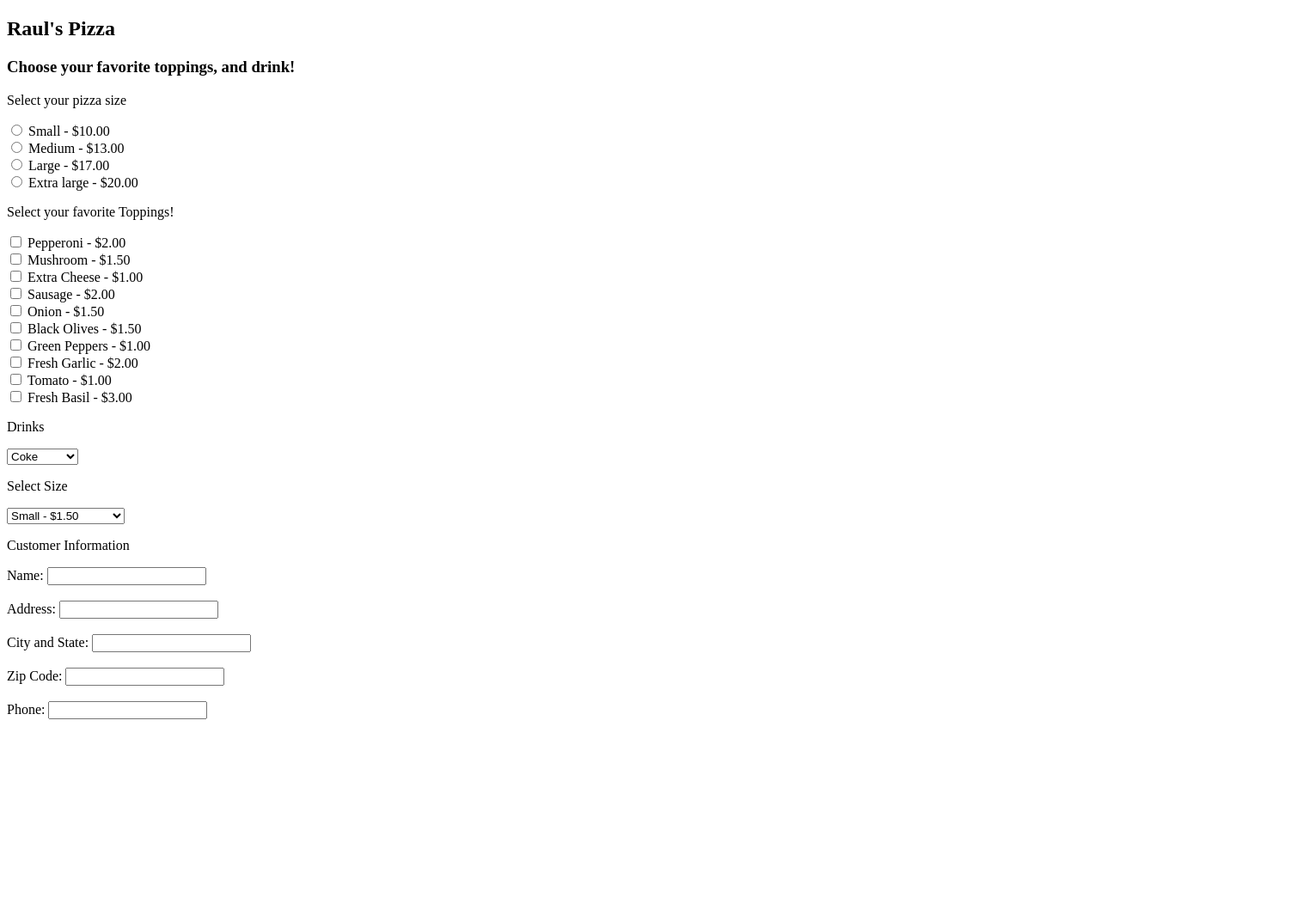
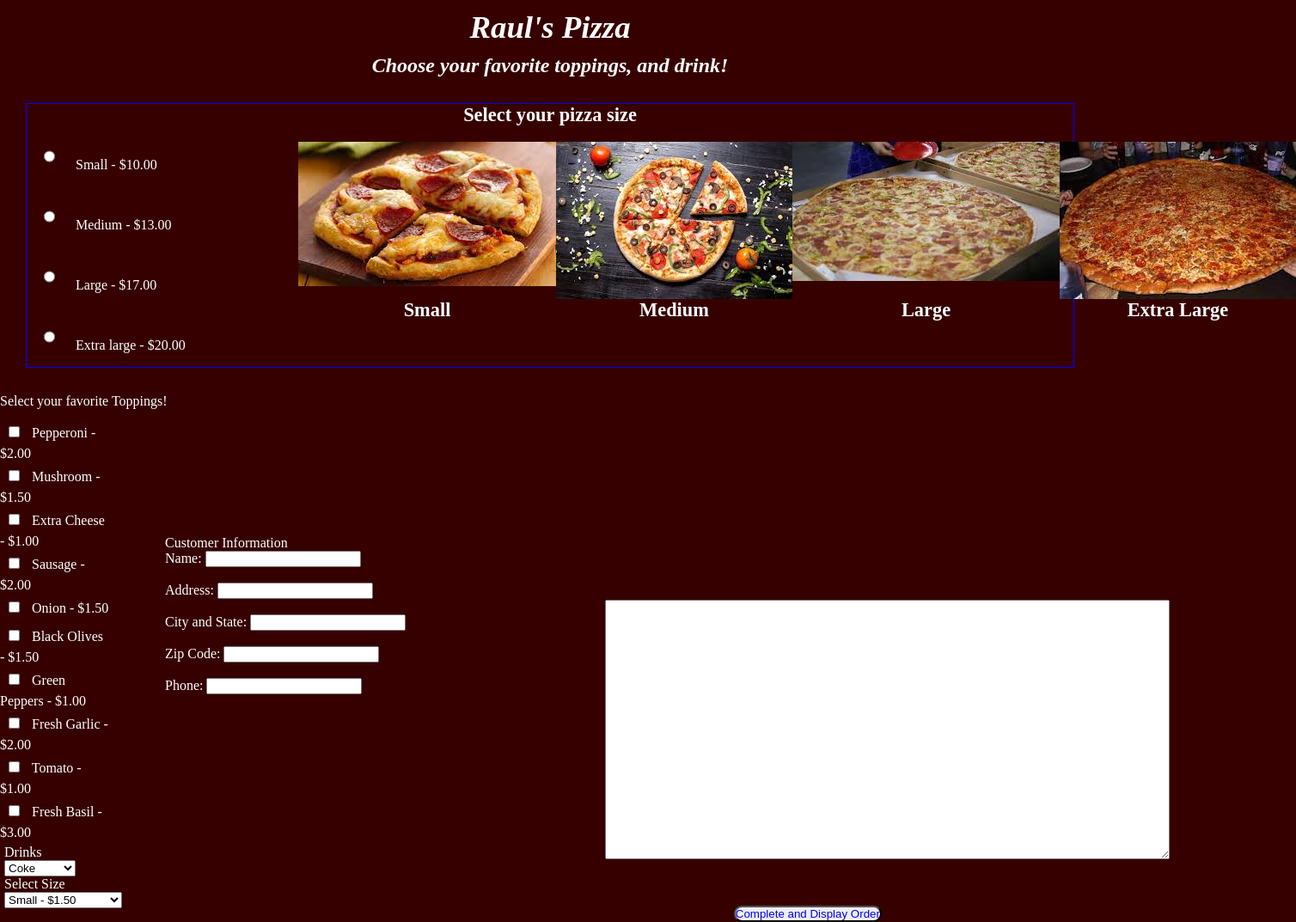
Before and after one commit to RaulM206/JavaScriptProject-part1-FrontEnd, a plain HTML site: page index.html in a window 1280 px wide. Shown: the whole page at 86% size, 1508 px wide, since content can reach past the window. Before the commit the page ends 863 px from the top, so only its background shows below. Drawn offline with Linux system fonts and the light colour scheme.

Commit message:
added images, and completed the front end

```diff
--- a/index.html
+++ b/index.html
@@ -9,40 +9,50 @@
 </head>
 <body>
     <div id="container">
-        <h2>Raul's Pizza</h2>
-        <h3>Choose your favorite toppings, and drink!</h3>
-        <div id="pizza_size">
+        <h2><em>Raul's Pizza</em></h2>
+        <h3><em>Choose your favorite toppings, and drink!</em></h3>
+        <div id="pizza-size">
             <p>Select your pizza size</p>
-            <input type="radio" id="smallSize" name="size" value="smallPizzaSize">
+            <input type="radio" class="pizzaSize" name="size" value="smallPizzaSize">
             <label for="pizzaSize1">Small - $10.00</label><br>
-            <input type="radio" id="mediumSize" name="size" value="mediumPizzaSize">
+            <input type="radio" class="pizzaSize" name="size" value="mediumPizzaSize">
             <label for="pizzaSize2">Medium - $13.00</label><br>
-            <input type="radio" id="largeSize" name="size" value="largePizzaSize">
+            <input type="radio" class="pizzaSize" name="size" value="largePizzaSize">
             <label for="pizzaSize3">Large - $17.00</label><br>
-            <input type="radio" id="extraLargeSize" name="size" value="extraLargePizzaSize">
+            <input type="radio" class="pizzaSize" name="size" value="extraLargePizzaSize">
             <label for="pizzaSize4">Extra large - $20.00</label><br>
+            <div id="pizza-Images">
+                <img src="images/smallPizza.JPG">
+                <img src="images/MediumPizza.JPG">
+                <img src="images/largePizza.JPG">
+                <img src="images/extraLargePizza.JPG">
+                <p>Small</p>
+                <p>Medium</p>
+                <p>Large</p>
+                <p>Extra Large</p>
+            </div>
         </div>
+        <p>Select your favorite Toppings!</p>
         <div id="pizzatoppings">
-            <p>Select your favorite Toppings!</p>
-            <input type="checkbox" id="Pepperoni" name="pepperoni" value="pepperoniTopping">
+            <input type="checkbox" class="toppings" name="pepperoni" value="pepperoniTopping" img src="images/smallPizza.JPG">
             <label for="pizzatopping1">Pepperoni - $2.00</label><br>
-            <input type="checkbox" id="Mushroom" name="mushroom" value="mushroomtopping">
+            <input type="checkbox" class="toppings" name="mushroom" value="mushroomtopping">
             <label for="pizzatopping2">Mushroom - $1.50</label><br>
-            <input type="checkbox" id="extraCheese" name="extracheese" value="cheeseTopping">
+            <input type="checkbox" class="toppings" name="extracheese" value="cheeseTopping">
             <label for="pizzatopping3">Extra Cheese - $1.00</label><br>
-            <input type="checkbox" id="Sausage" name="sausage" value="sausageTopping">
+            <input type="checkbox" class="toppings" name="sausage" value="sausageTopping">
             <label for="pizzatopping4">Sausage - $2.00</label><br>
-            <input type="checkbox" id="Onion" name="onion" value="onionTopping">
+            <input type="checkbox" class="toppings" name="onion" value="onionTopping">
             <label for="pizzatopping5">Onion - $1.50</label><br>
-            <input type="checkbox" id="Black_Olives" name="black-olives" value="blackOliveTopping">
+            <input type="checkbox" class="toppings" name="black-olives" value="blackOliveTopping">
             <label for="pizzatopping6">Black Olives - $1.50</label><br>
-            <input type="checkbox" id="Green_Peppers" name="green_peppers" value="greenPeppersTopping">
+            <input type="checkbox"  class="toppings" name="green_peppers" value="greenPeppersTopping">
             <label for="pizzatopping7">Green Peppers - $1.00</label><br>
-            <input type="checkbox" id="Garlic" name="garlic" value="garlicTopping">
+            <input type="checkbox" class="toppings" name="garlic" value="garlicTopping">
             <label for="pizzatopping8">Fresh Garlic - $2.00</label><br>
-            <input type="checkbox" id="Tomato" name="tomato" value="tomatoTopping">
+            <input type="checkbox" class="toppings" name="tomato" value="tomatoTopping">
             <label for="pizzatopping9">Tomato - $1.00</label><br>
-            <input type="checkbox" id="Basil" name="basil" value="basilTopping">
+            <input type="checkbox" class="toppings" name="basil" value="basilTopping">
             <label for="pizzatopping10">Fresh Basil - $3.00</label><br>
     </div>
     <div id="drinkOptions">
@@ -77,5 +87,10 @@
         <input type="text" id="phoneNumber" name="phoneNum"><br><br>
         </div>
     <audio autoplay loop src="sounds_and_music/Seaside Piazza - Aaron Kenny.mp3"></audio>
+
+    <div id="display-and-Compute">
+        <textarea id="display" rows="20" cols="80"></textarea>
+        <button type="button">Complete and Display Order</button>
+    </div>
 </body>
 </html>
--- a/style/style.css
+++ b/style/style.css
@@ -0,0 +1,73 @@
+*{
+    margin: 0;
+    padding: 0;
+    box-sizing: border-box;
+}
+body{
+    background-color: rgb(54, 0, 0);
+    color:white;
+}
+#container h2{
+    text-align: center;
+    margin-top: 10px;
+    font-size: 230%;
+}
+#container h3{
+    margin-top: 10px;
+    font-size: 150%;
+    text-align: center;
+    font-weight: bold;
+}
+#pizza-size p{
+    text-align: center;
+    font-weight: bold;
+    font-size: 140%;
+}
+#pizza-size{
+    border: 1px solid blue;
+    margin: 30px;
+
+}
+.pizzaSize{
+    margin: 20px;
+    height: 30px;
+}
+#pizza-Images{
+    position:absolute;
+    display: grid;
+    grid-template-columns: repeat(4, 1fr);
+    top: 105px;
+    margin-left: 20%;
+    padding: 60px;
+    width: 80%;
+    max-height: 100%;
+}
+#pizzatoppings{
+    margin-top: 10px;
+    width: 10%;
+}
+.toppings{
+grid-template-columns: repeat(2, 1fr);
+margin: 10px;
+}
+#drinkOptions{
+    margin-left: 5px;
+    margin-top: 5px;
+    width:8%;
+}
+#customer-Information{
+    margin-left: 15%;
+    margin-top: -434px;
+
+}
+#display-and-Compute{
+    margin-left: 55%;
+    margin-top: -10%;;
+
+}
+#display-and-Compute button{
+    margin-top: 50px;
+    margin-left: 26%;
+    border-radius: 1.5rem;
+    color: blue;
+}
```
Also changed, not shown: images/extraLargePizza.JPG (added), images/largePizza.JPG (added), images/mediumPizza.JPG (added), images/smallPizza.JPG (added).
